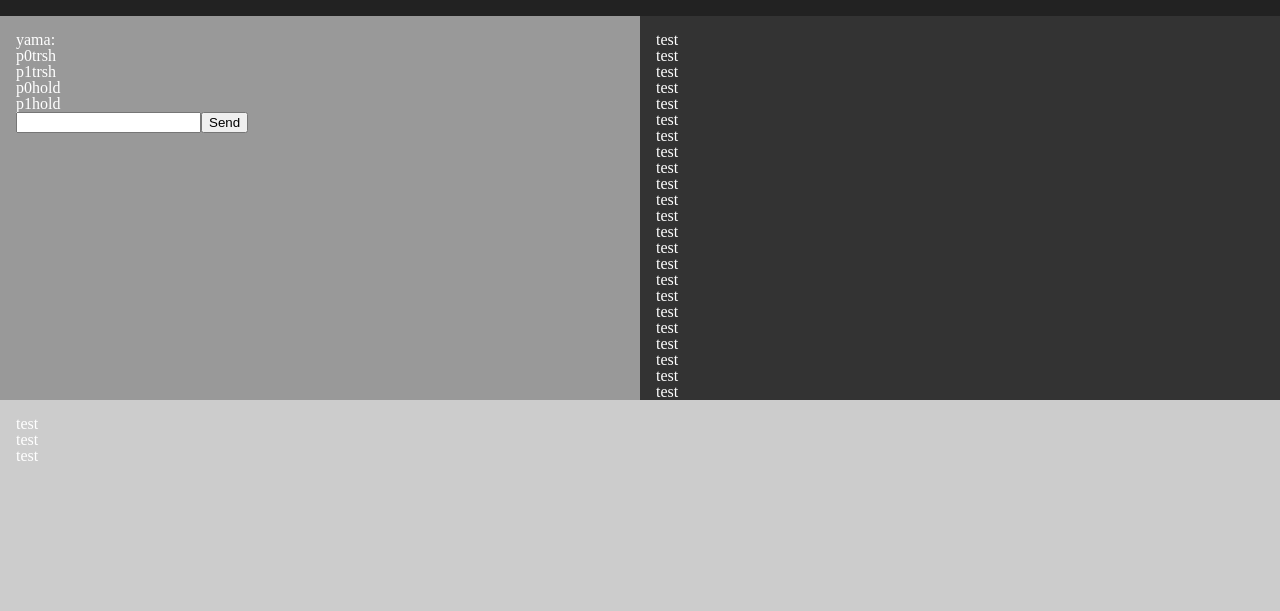
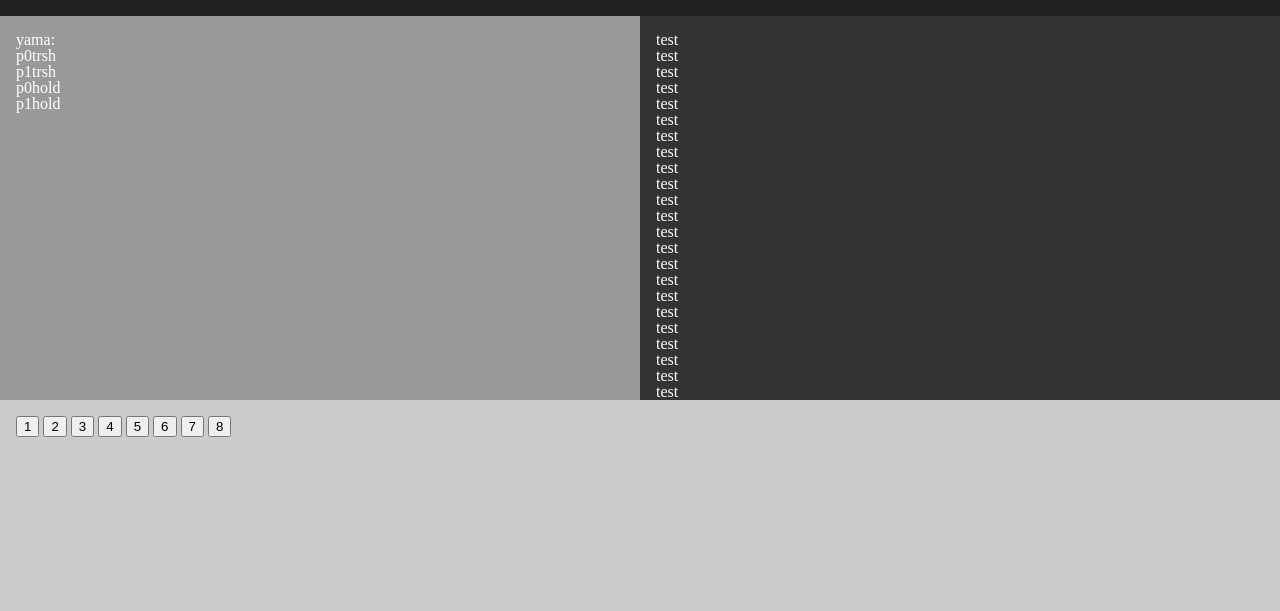
Before and after one commit to eujy/LL, a website: page index3.html in a window 1280 px wide. Drawn offline with nearby package versions, Linux system fonts and the light colour scheme; no server answers.

Commit message:
wakewakame

```diff
--- a/index3.html
+++ b/index3.html
@@ -26,21 +26,24 @@
       <div id="p1hold"><p>p1hold</p></div>
     </div>
     <ul id="messages"></ul>
-    <form action="">
-      <input id="m" autocomplete="off" /><button>Send</button>
-    </form>
   </div>
 </div>
 
 <div class="split-box right-box">
 <p>test</p><p>test</p><p>test</p><p>test</p><p>test</p><p>test</p><p>test</p><p>test</p><p>test</p><p>test</p><p>test</p><p>test</p><p>test</p><p>test</p><p>test</p><p>test</p><p>test</p><p>test</p><p>test</p><p>test</p><p>test</p><p>test</p><p>test</p><p>test</p><p>test</p><p>test</p><p>test</p><p>test</p><p>test</p><p>test</p><p>test</p><p>test</p><p>test</p><p>test</p><p>test</p><p>test</p>
-
 </div>
 
 </div>
 
 <div class="split-boxtate shita-box">
-<p>test</p><p>test</p><p>test</p>
+<button id="b-one">1</button>
+<button id="b-two">2</button>
+<button id="b-three">3</button>
+<button id="b-four">4</button>
+<button id="b-five">5</button>
+<button id="b-six">6</button>
+<button id="b-seven">7</button>
+<button id="b-eight">8</button>
 </div>
 
 
```
